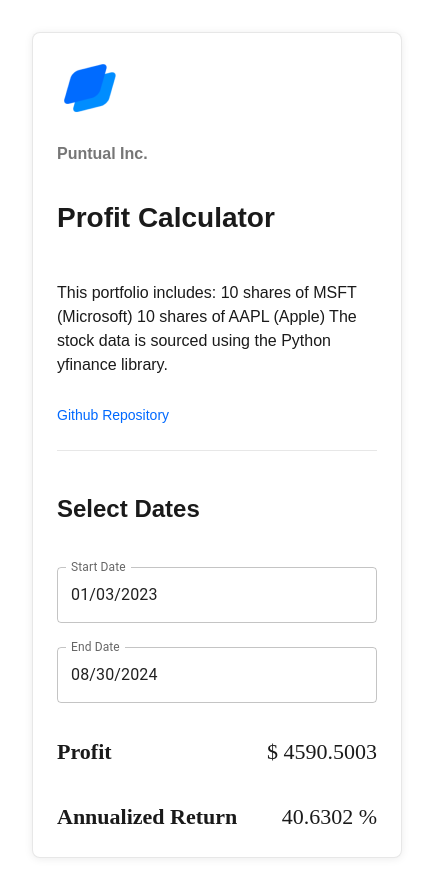
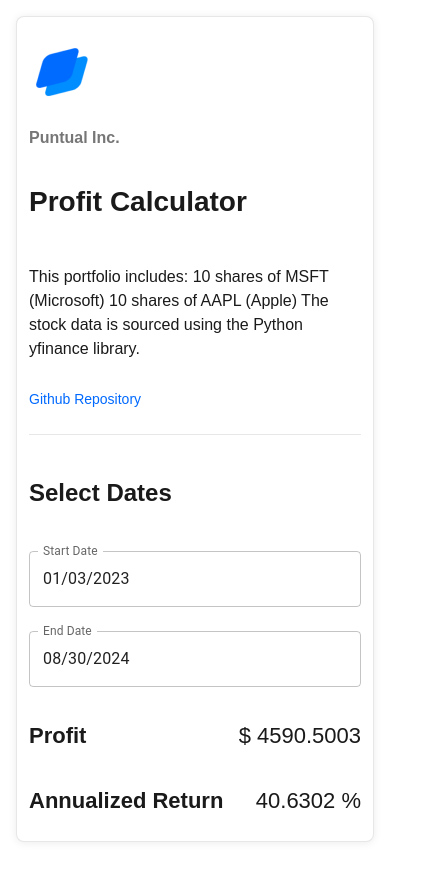
Before and after one commit to mosoriob/puntual, a React (Vite) app: page / in a window 390 px wide. Shown: the whole page, 434 px wide, since content can reach past the window. After the commit the page ends 858 px from the top, so only its background shows below. Built offline with nearby package versions, Linux system fonts and the light colour scheme.

Commit message:
fix: responsive css, less padding on mobile

```diff
--- a/src/App.css
+++ b/src/App.css
@@ -1,5 +1,5 @@
 #root {
   max-width: 1280px;
   margin: 0 auto;
-  padding: 2rem;
+  padding: 1rem;
 }
--- a/src/ProfitCalculator/ProfitCalculator.tsx
+++ b/src/ProfitCalculator/ProfitCalculator.tsx
@@ -70,7 +70,6 @@ export const ProfitCalculator = ({}) => {
 const Card = styled.section`
   display: flex;
   max-width: 800px;
-  padding: 24px;
   justify-content: center;
   align-items: center;
   align-content: center;
@@ -82,6 +81,12 @@ const Card = styled.section`
   border: 1px solid rgba(26, 26, 26, 0.1);
   background: #fff;
   box-shadow: 0px 1px 8px 0px rgba(0, 0, 0, 0.08);
+  @media only screen and (max-width: 400px) {
+    padding: 24px 12px;
+  }
+  @media only screen and (min-width: 401px) {
+    padding: 24px;
+  }
 `;
 
 const LeftSection = styled.div`
@@ -112,7 +117,7 @@ const Divider = styled.hr`
 
 const RightSection = styled.div`
   display: flex;
-  min-width: 320px;
+  min-width: 300px;
   flex-direction: column;
   justify-content: center;
   align-items: center;
--- a/src/ProfitCalculator/ProfitDisplay.tsx
+++ b/src/ProfitCalculator/ProfitDisplay.tsx
@@ -24,7 +24,7 @@ const ProfitWrapper = styled.section`
 
 const ProfitTitle = styled.div`
   color: #1a1a1a;
-  font-family: 'Proxima Nova';
+  font-family: Proxima Nova, sans-serif;
   font-size: 22px;
   font-style: normal;
   font-weight: 700;
@@ -38,7 +38,7 @@ const ProfitAmount = styled.div`
   color: #1a1a1a;
 
   text-align: center;
-  font-family: 'Proxima Nova';
+  font-family: Proxima Nova, sans-serif;
   font-size: 22px;
   font-style: normal;
   font-weight: 400;
```
